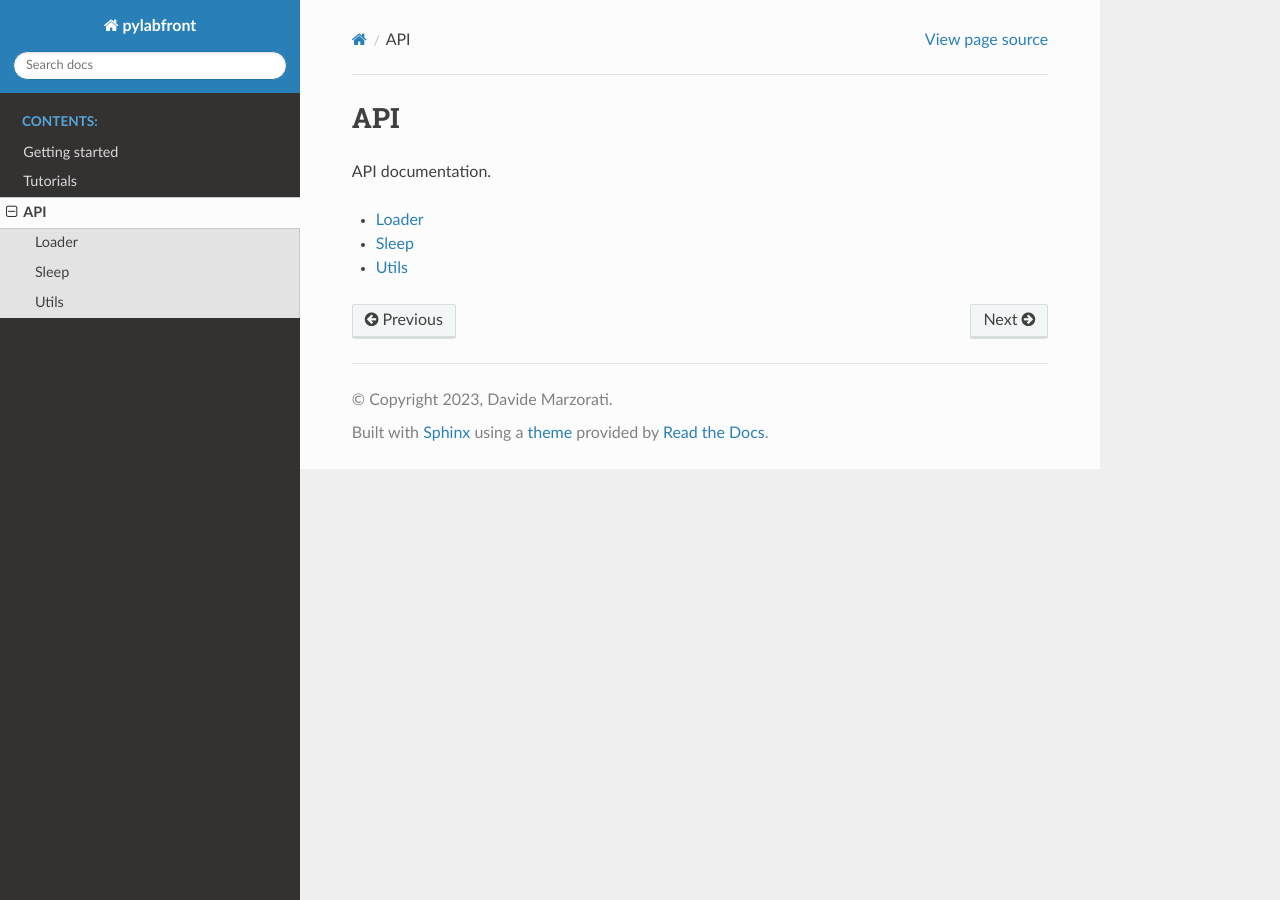
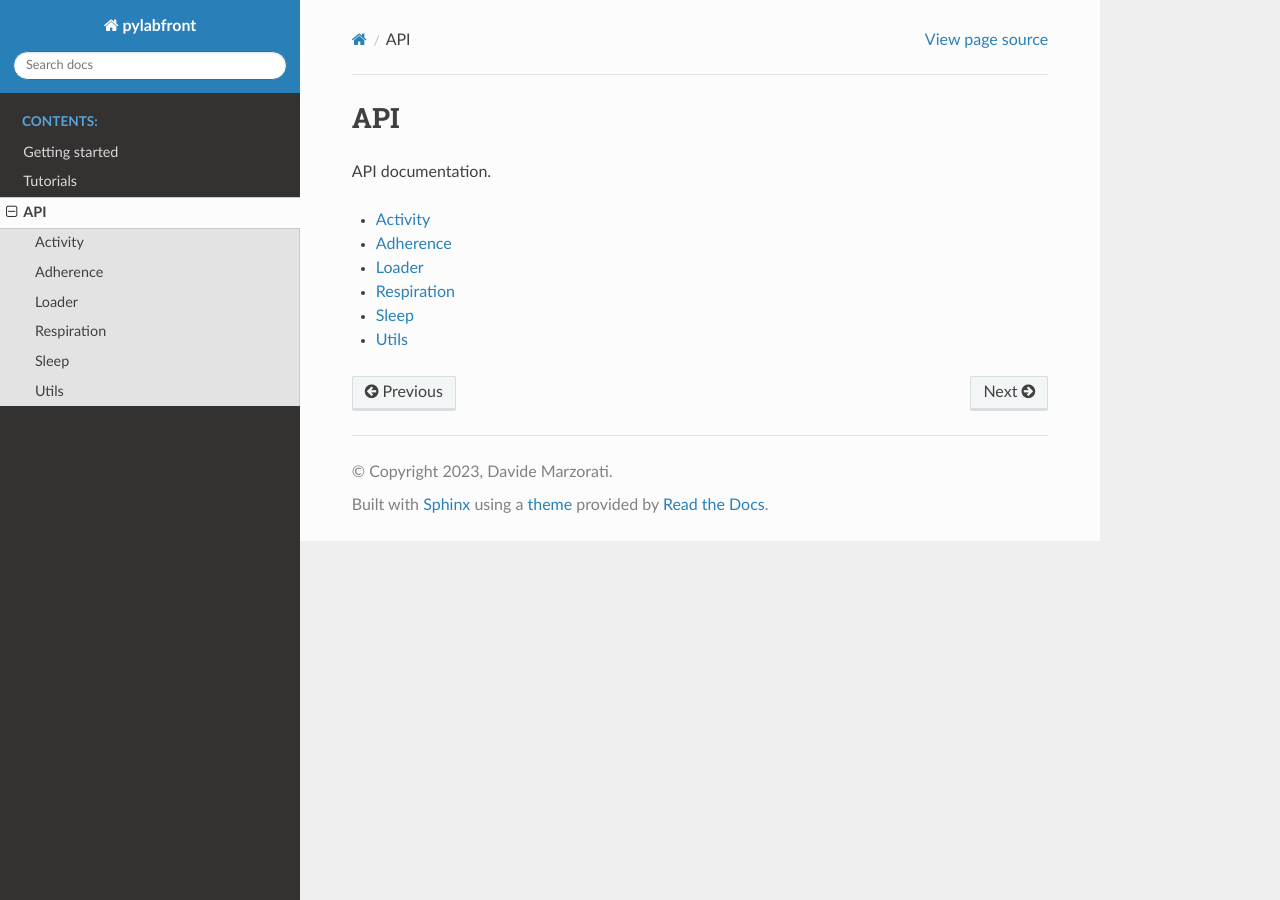
Before and after one commit to dado93/pywearable, a Sphinx documentation site: the page built from docs/api.rst, in a window 1280 px wide. Built offline with Sphinx 7.4.7 and the Read the Docs theme 2.0.0, drawn with Linux system fonts in a browser that asks for light colours.

Commit message:
Updated sphinx docs

```diff
--- /dev/null
+++ b/docs/activity.rst
@@ -0,0 +1,5 @@
+Activity
+========
+
+.. automodule:: pylabfront.activity
+   :members:
--- /dev/null
+++ b/docs/adherence.rst
@@ -0,0 +1,5 @@
+Adherence
+=========
+
+.. automodule:: pylabfront.adherence
+   :members:
--- a/docs/api.rst
+++ b/docs/api.rst
@@ -6,6 +6,9 @@ API documentation.
 .. toctree::
    :maxdepth: 1
 
+   activity
+   adherence
    loader
+   respiration
    sleep
    utils
--- /dev/null
+++ b/docs/respiration.rst
@@ -0,0 +1,5 @@
+Respiration
+===========
+
+.. automodule:: pylabfront.respiration
+   :members:
```
